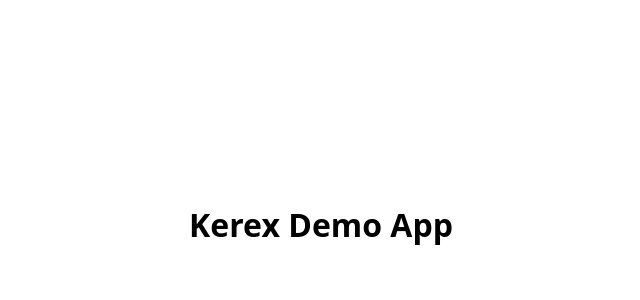
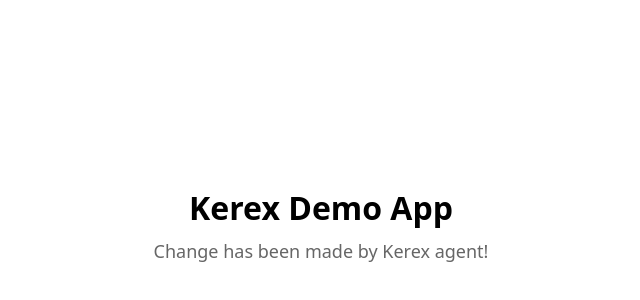
Before and after one commit to kerex-app/kerex-slack-demo, a React (Vite) app: page / in a window 1280 px wide. Shown: the part 184-484 px from the top of the page, without its empty margins (319-959 px from the left). Built offline with nearby package versions, Linux system fonts and the light colour scheme.

Commit message:
feat: add subtitle to homepage (KER-5)
Add a subtitle under the main title that displays "Change has been made by Kerex agent!" using sensible typography styling.

```diff
--- a/src/App.tsx
+++ b/src/App.tsx
@@ -5,9 +5,12 @@ function App() {
       justifyContent: 'center',
       alignItems: 'center',
       height: '100vh',
-      fontFamily: 'system-ui, sans-serif'
+      fontFamily: 'system-ui, sans-serif',
+      flexDirection: 'column',
+      textAlign: 'center'
     }}>
-      <h1>Kerex Demo App</h1>
+      <h1 style={{ margin: '0 0 10px 0' }}>Kerex Demo App</h1>
+      <p style={{ margin: 0, fontSize: '18px', color: '#666', fontWeight: '500' }}>Change has been made by Kerex agent!</p>
     </div>
   )
 }
```
